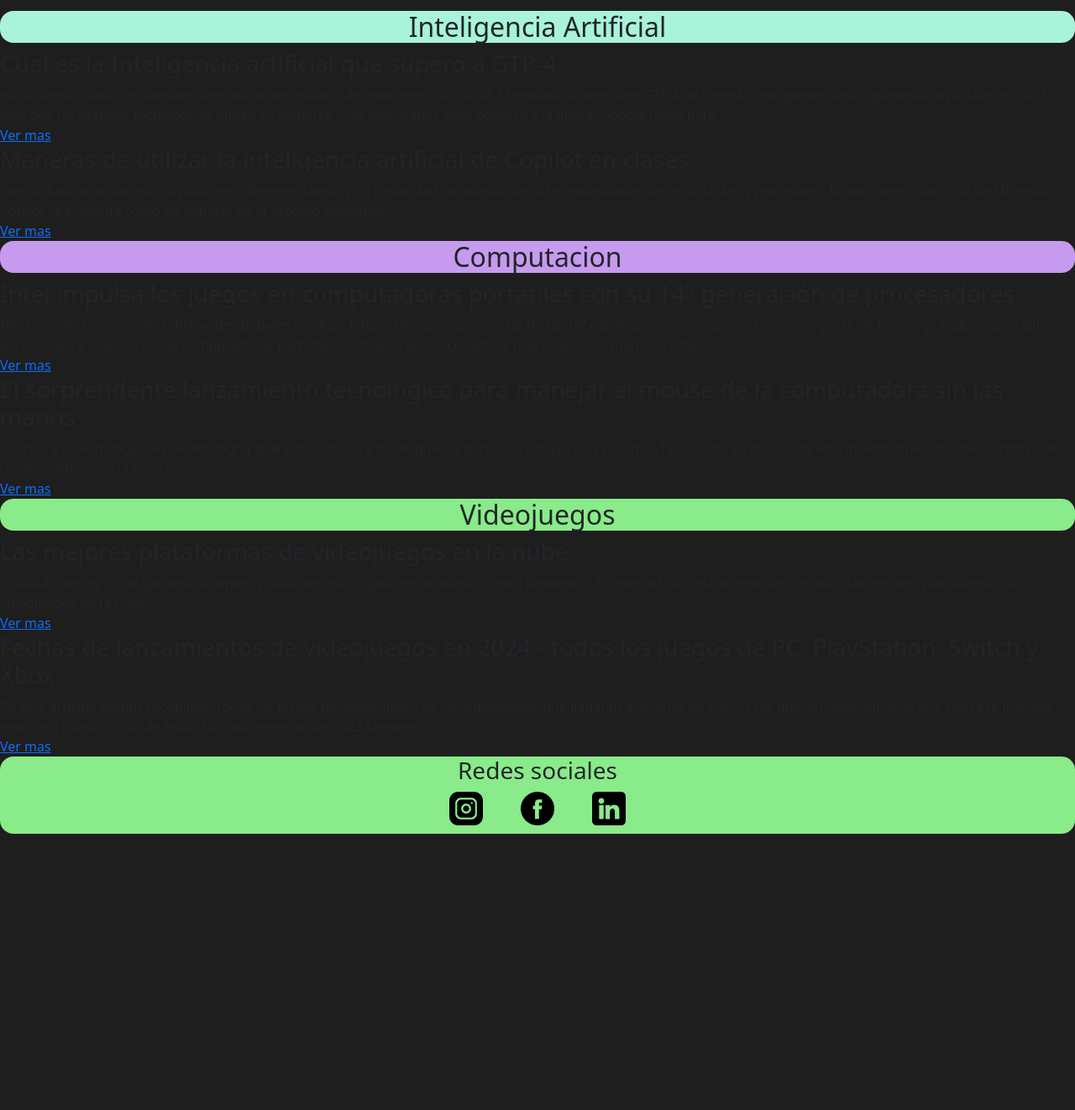
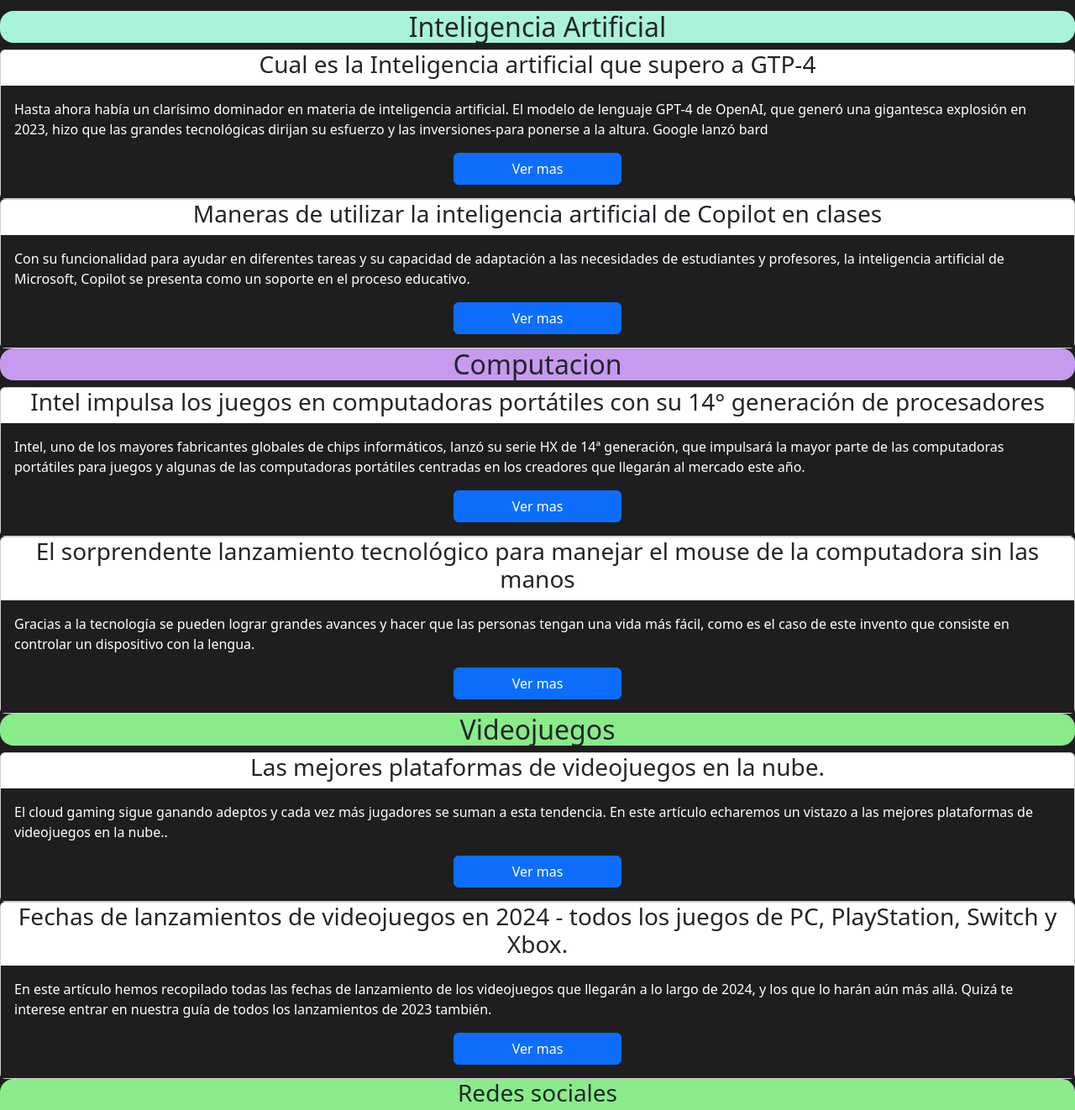
Before and after one commit to Eddye21/Tecnoverso, a plain HTML site: page html-pages/noticias.html in a window 1280 px wide. Shown: the part 167-1489 px from the top of the page at 84% size. Before the commit the page ends 1170 px from the top, so only its background shows below. Drawn offline with nearby package versions, Linux system fonts and the light colour scheme; a web font is replaced by a local one.

Commit message:
News section

```diff
--- a/css/estilos.css
+++ b/css/estilos.css
@@ -148,10 +148,17 @@
     width: 300px;
     justify-content: space-evenly;
     flex-wrap: wrap;
-    padding-bottom: 10px;
+    padding-bottom: 1rem;
 
 }
 
+.titulonews {
+    text-align: center;
+}
+
+.news{
+    margin-top: 1rem;
+}
 
 #productos {
     list-style-type: none;
@@ -197,12 +204,12 @@
 
 @media (min-width: 768px) {
 
-    header{
+    header {
         flex-direction: row;
         justify-content: space-between;
     }
 
-    header nav ul{
+    header nav ul {
         flex-direction: row;
         padding-right: 3rem;
         column-gap: 10px;
--- a/html-pages/noticias.html
+++ b/html-pages/noticias.html
@@ -1,5 +1,6 @@
 <!DOCTYPE html>
 <html lang="en">
+
 <head>
     <meta charset="UTF-8">
     <meta name="viewport" content="width=device-width, initial-scale=1.0">
@@ -18,6 +19,7 @@
     <link rel="stylesheet" href="./../css/estilos.css">
 
 </head>
+
 <body>
     <header>
         <!--Logo-->
@@ -53,69 +55,162 @@
             <h2 id="inteligencia-artificial">
                 Inteligencia Artificial
             </h2>
-            <div>
+            <div class="card">
+                <h3 class="titulonews">
+                    Cual es la Inteligencia artificial que supero a GTP-4
+                </h3>
+                <div class="card-body">
+                    <p class="card-text"> Hasta ahora había un clarísimo dominador en materia de inteligencia
+                        artificial. El modelo de lenguaje GPT-4 de OpenAI, que generó una gigantesca explosión en 2023,
+                        hizo que las grandes tecnológicas dirijan su esfuerzo y las inversiones-para ponerse a la
+                        altura. Google lanzó bard</p>
+                    <a href="https://www.lapatilla.com/2024/02/02/cual-es-la-inteligencia-artificial-que-supero-a-gtp-4-y-se-acerca-al-primer-puesto-del-ranking-de-rendimiento/"
+                        target="blank" class="btn btn-primary">Ver mas</a>
+                </div>
+            </div>
+            <div class="card">
+                <h3 class="titulonews">
+                    Maneras de utilizar la inteligencia artificial de Copilot en clases
+                </h3>
+                <div class="card-body">
+                    <p class="card-text"> Con su funcionalidad para ayudar en diferentes tareas y su capacidad de
+                        adaptación a las necesidades
+                        de estudiantes y profesores, la inteligencia artificial de Microsoft, Copilot se presenta como
+                        un
+                        soporte en el proceso educativo.</p>
+                    <a href="https://www.revistaeyn.com/tecnologia-cultura-digital/maneras-de-utilizar-la-inteligencia-artificial-de-copilot-en-clases-CB17341892"
+                        target="blank" class="btn btn-primary">Ver mas</a>
+                </div>
+            </div>
+            <!--<div>
                 <h3 class="noticias">
                     Cual es la Inteligencia artificial que supero a GTP-4
                 </h3>
                 <article>
-                    Hasta ahora había un clarísimo dominador en materia de inteligencia artificial. El modelo de lenguaje GPT-4 de OpenAI, que generó una gigantesca explosión en 2023, hizo que las grandes tecnológicas dirijan su esfuerzo y las inversiones-para ponerse a la altura. Google lanzó bard
+                    Hasta ahora había un clarísimo dominador en materia de inteligencia artificial. El modelo de
+                    lenguaje GPT-4 de OpenAI, que generó una gigantesca explosión en 2023, hizo que las grandes
+                    tecnológicas dirijan su esfuerzo y las inversiones-para ponerse a la altura. Google lanzó bard
                 </article>
-                <a href="https://www.lapatilla.com/2024/02/02/cual-es-la-inteligencia-artificial-que-supero-a-gtp-4-y-se-acerca-al-primer-puesto-del-ranking-de-rendimiento/"target="blank">Ver mas</a>
-            </div>
-            <div>
+                <a href="https://www.lapatilla.com/2024/02/02/cual-es-la-inteligencia-artificial-que-supero-a-gtp-4-y-se-acerca-al-primer-puesto-del-ranking-de-rendimiento/"
+                    target="blank">Ver mas</a>
+            </div>-->
+            <!--<div>
                 <h3 class="noticias">
                     Maneras de utilizar la inteligencia artificial de Copilot en clases
                 </h3>
                 <article>
-                    Con su funcionalidad para ayudar en diferentes tareas y su capacidad de adaptación a las necesidades de estudiantes y profesores, la inteligencia artificial de Microsoft, Copilot se presenta como un soporte en el proceso educativo.
+                    Con su funcionalidad para ayudar en diferentes tareas y su capacidad de adaptación a las necesidades
+                    de estudiantes y profesores, la inteligencia artificial de Microsoft, Copilot se presenta como un
+                    soporte en el proceso educativo.
                 </article>
-                <a href="https://www.revistaeyn.com/tecnologia-cultura-digital/maneras-de-utilizar-la-inteligencia-artificial-de-copilot-en-clases-CB17341892"target="blank">Ver mas</a>
-            </div>
+                <a href="https://www.revistaeyn.com/tecnologia-cultura-digital/maneras-de-utilizar-la-inteligencia-artificial-de-copilot-en-clases-CB17341892"
+                    target="blank">Ver mas</a>
+            </div>-->
         </section>
         <section>
             <h2 id="computacion">
                 Computacion
             </h2>
-            <div>
+            <div class="card">
+                <h3 class="titulonews">
+                    Intel impulsa los juegos en computadoras portátiles con su 14° generación de procesadores
+                </h3>
+                <div class="card-body">
+                    <p class="card-text">Intel, uno de los mayores fabricantes globales de chips informáticos, lanzó su
+                        serie HX de 14ª
+                        generación, que impulsará la mayor parte de las computadoras portátiles para juegos y algunas de
+                        las
+                        computadoras portátiles centradas en los creadores que llegarán al mercado este año.</p>
+                    <a href="https://bahiacesar.com/2024/02/02/intel-impulsa-los-juegos-en-computadoras-portatiles-con-su-14-generacion-de-procesadores/"
+                        target="blank" class="btn btn-primary">Ver mas</a>
+                </div>
+            </div>
+            <div class="card">
+                <h3 class="titulonews">
+                    El sorprendente lanzamiento tecnológico para manejar el mouse de la computadora sin las manos
+                </h3>
+                <div class="card-body">
+                    <p class="card-text">Gracias a la tecnología se pueden lograr grandes avances y hacer que las
+                        personas tengan una vida
+                        más fácil, como es el caso de este invento que consiste en controlar un dispositivo con la
+                        lengua.</p>
+                    <a href="https://www.c5n.com/tecnologia/el-sorprendente-lanzamiento-tecnologico-manejar-el-mouse-la-computadora-las-manos-n145256"
+                        target="blank" class="btn btn-primary">Ver mas</a>
+                </div>
+            </div>
+            <!--<div>
                 <h3 class="noticias">
                     Intel impulsa los juegos en computadoras portátiles con su 14° generación de procesadores
                 </h3>
                 <article>
-                    Intel, uno de los mayores fabricantes globales de chips informáticos, lanzó su serie HX de 14ª generación, que impulsará la mayor parte de las computadoras portátiles para juegos y algunas de las computadoras portátiles centradas en los creadores que llegarán al mercado este año.
+                    Intel, uno de los mayores fabricantes globales de chips informáticos, lanzó su serie HX de 14ª
+                    generación, que impulsará la mayor parte de las computadoras portátiles para juegos y algunas de las
+                    computadoras portátiles centradas en los creadores que llegarán al mercado este año.
                 </article>
-                <a href="https://bahiacesar.com/2024/02/02/intel-impulsa-los-juegos-en-computadoras-portatiles-con-su-14-generacion-de-procesadores/"target="blank">Ver mas</a>
-            </div>
-            <div>
+                <a href="https://bahiacesar.com/2024/02/02/intel-impulsa-los-juegos-en-computadoras-portatiles-con-su-14-generacion-de-procesadores/"
+                    target="blank">Ver mas</a>
+            </div>-->
+            <!--<div>
                 <h3 class="noticias">
                     El sorprendente lanzamiento tecnológico para manejar el mouse de la computadora sin las manos
                 </h3>
                 <article>
-                    Gracias a la tecnología se pueden lograr grandes avances y hacer que las personas tengan una vida más fácil, como es el caso de este invento que consiste en controlar un dispositivo con la lengua.
+                    Gracias a la tecnología se pueden lograr grandes avances y hacer que las personas tengan una vida
+                    más fácil, como es el caso de este invento que consiste en controlar un dispositivo con la lengua.
                 </article>
-                <a href="https://www.c5n.com/tecnologia/el-sorprendente-lanzamiento-tecnologico-manejar-el-mouse-la-computadora-las-manos-n145256"target="blank">Ver mas</a>
-            </div>
+                <a href="https://www.c5n.com/tecnologia/el-sorprendente-lanzamiento-tecnologico-manejar-el-mouse-la-computadora-las-manos-n145256"
+                    target="blank">Ver mas</a>
+            </div>-->
         </section>
         <section>
             <h2 id="videojuegos">
                 Videojuegos
             </h2>
-            <div>
+            <div class="card">
+                <h3 class="titulonews">
+                    Las mejores plataformas de videojuegos en la nube.
+                </h3>
+                <div class="card-body">
+                    <p class="card-text"> El cloud gaming sigue ganando adeptos y cada vez más jugadores se suman a esta tendencia. En este
+                        artículo echaremos un vistazo a las mejores plataformas de videojuegos en la nube..</p>
+                    <a href="https://www.pccomponentes.com/mejores-plataformas-de-videojuegos-en-la-nube"
+                        target="blank" class="btn btn-primary">Ver mas</a>
+                </div>
+            </div>
+            <div class="card">
+                <h3 class="titulonews">
+                    Fechas de lanzamientos de videojuegos en 2024 - todos los juegos de PC, PlayStation, Switch y Xbox.
+                </h3>
+                <div class="card-body">
+                    <p class="card-text"> En este artículo hemos recopilado todas las fechas de lanzamiento de los videojuegos que llegarán a
+                        lo largo de 2024, y los que lo harán aún más allá. Quizá te interese entrar en nuestra guía de todos
+                        los lanzamientos de 2023 también.</p>
+                    <a href="https://www.eurogamer.es/fechas-videojuegos-2024-todos-lanzamientos-juegos-pc-playstation-switch-xbox"
+                        target="blank" class="btn btn-primary">Ver mas</a>
+                </div>
+            </div>
+            <!--<div>
                 <h3 class="noticias">
                     Las mejores plataformas de videojuegos en la nube</h3>
                 <article>
-                    El cloud gaming sigue ganando adeptos y cada vez más jugadores se suman a esta tendencia. En este artículo echaremos un vistazo a las mejores plataformas de videojuegos en la nube.
+                    El cloud gaming sigue ganando adeptos y cada vez más jugadores se suman a esta tendencia. En este
+                    artículo echaremos un vistazo a las mejores plataformas de videojuegos en la nube.
                 </article>
-                <a href="https://www.pccomponentes.com/mejores-plataformas-de-videojuegos-en-la-nube"target="blank">Ver mas</a>
-            </div>
-            <div>
+                <a href="https://www.pccomponentes.com/mejores-plataformas-de-videojuegos-en-la-nube" target="blank">Ver
+                    mas</a>
+            </div>-->
+            <!--<div>
                 <h3 class="noticias">
                     Fechas de lanzamientos de videojuegos en 2024 - todos los juegos de PC, PlayStation, Switch y Xbox
                 </h3>
                 <article>
-                    En este artículo hemos recopilado todas las fechas de lanzamiento de los videojuegos que llegarán a lo largo de 2024, y los que lo harán aún más allá. Quizá te interese entrar en nuestra guía de todos los lanzamientos de 2023 también.
+                    En este artículo hemos recopilado todas las fechas de lanzamiento de los videojuegos que llegarán a
+                    lo largo de 2024, y los que lo harán aún más allá. Quizá te interese entrar en nuestra guía de todos
+                    los lanzamientos de 2023 también.
                 </article>
-                <a href="https://www.eurogamer.es/fechas-videojuegos-2024-todos-lanzamientos-juegos-pc-playstation-switch-xbox"target="blank">Ver mas</a>
-            </div>
+                <a href="https://www.eurogamer.es/fechas-videojuegos-2024-todos-lanzamientos-juegos-pc-playstation-switch-xbox"
+                    target="blank">Ver mas</a>
+            </div>-->
         </section>
 
     </main>
@@ -141,8 +236,8 @@
             </div>
         </section>
     </footer>
-        <!--Boostrap-->
-        <script src="https://cdn.jsdelivr.net/npm/bootstrap@5.3.3/dist/js/bootstrap.bundle.min.js"
+    <!--Boostrap-->
+    <script src="https://cdn.jsdelivr.net/npm/bootstrap@5.3.3/dist/js/bootstrap.bundle.min.js"
         integrity="sha384-YvpcrYf0tY3lHB60NNkmXc5s9fDVZLESaAA55NDzOxhy9GkcIdslK1eN7N6jIeHz"
         crossorigin="anonymous"></script>
 
```
Also changed, not shown: 2 other files.
